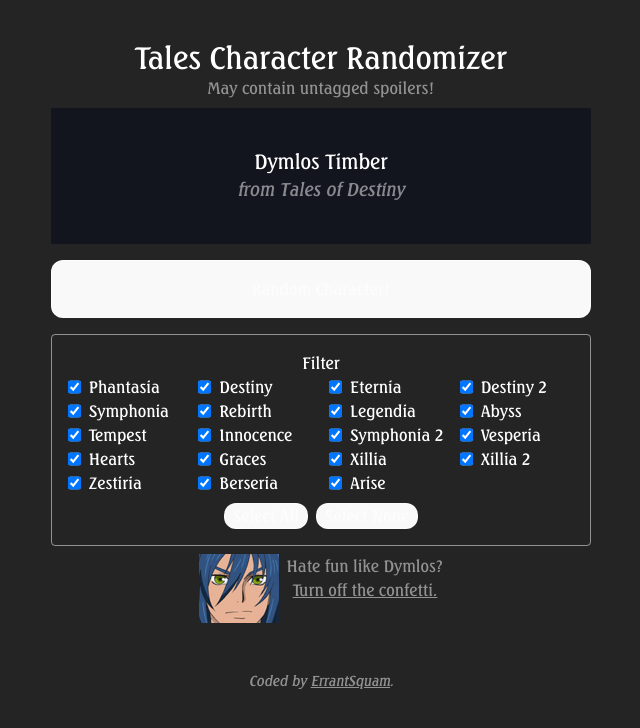
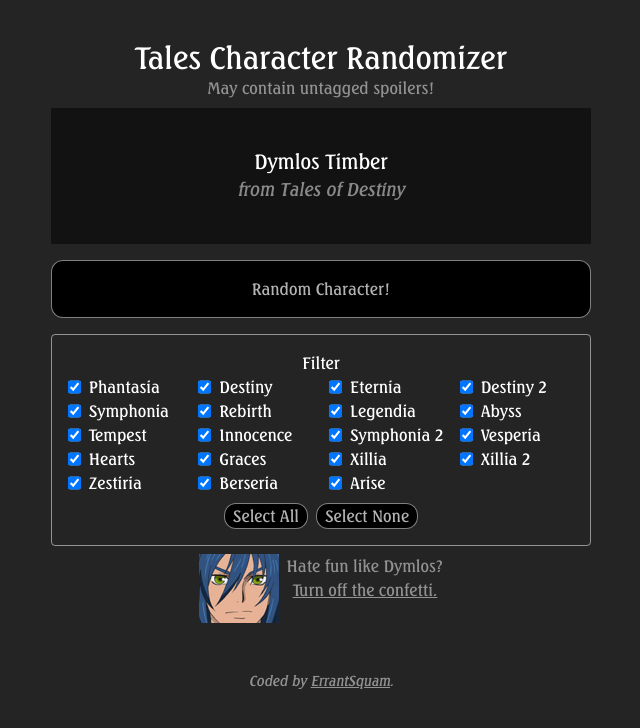
Before and after one commit to errantSquam/tales-randomizer, a React (Vite) app: page / in a window 1280 px wide. Shown: the top 728 px of the page, without its empty margins (319-959 px from the left). Built offline with nearby package versions, Linux system fonts and the light colour scheme.

Commit message:
lm fix buttons

```diff
--- a/src/App.tsx
+++ b/src/App.tsx
@@ -40,12 +40,12 @@
           <div className="text-white/50">May contain untagged spoilers!</div>
         </div>
         <div className="flex flex-col gap-y-4">
-          <p className="text-xl py-10 bg-slate-950/50">
+          <p className="text-xl py-10 bg-black/50">
             {character.character}
             <p className="text-lg italic text-white/50">from Tales of {toTitleCase(character.game).replace("The", "the")}</p>
           </p>
 
-          <button onClick={(e) => {
+          <div onClick={(e) => {
             setRandomCharacter(getRandomCharacter())
             if (confettiToggle && games.length !== 0) {
               confetti({ position: { x: e.clientX, y: e.clientY }, fade: true })
@@ -53,12 +53,12 @@
           }}
             className={
               games.length === 0 ? `bg-gray border-gray/50 border-1 rounded-xl p-4
-          text-white/70` : `bg-slate-950 border-white/50 border-1 rounded-xl p-4
+          text-white/70` : `bg-black border-white/50 border-1 rounded-xl p-4
           text-white/70 hover:text-white hover:bg-slate-800 hover:border-white
           transition cursor-pointer select-none`
             }>
             Random Character!
-          </button>
+          </div>
 
           <div className="flex flex-col p-4 border border-white/50 rounded">
             <span> Filter</span>
@@ -86,18 +86,18 @@
             </div>
 
             <div className="flex flex-row w-full justify-center space-x-2 mt-2">
-              <button onClick={() => setGames(gameList)}
-                className="bg-slate-950 border-white/50 border-1 rounded-xl px-2
+              <div onClick={() => setGames(gameList)}
+                className="bg-black border-white/50 border-1 rounded-xl px-2
           text-white/70 hover:text-white hover:bg-slate-800 hover:border-white
           transition cursor-pointer">
                 Select All
-              </button>
-              <button onClick={() => setGames([])}
-                className="bg-slate-950 border-white/50 border-1 rounded-xl px-2
+              </div>
+              <div onClick={() => setGames([])}
+                className="bg-black border-white/50 border-1 rounded-xl px-2
           text-white/70 hover:text-white hover:bg-slate-800 hover:border-white
           transition cursor-pointer">
                 Select None
-              </button>
+              </div>
             </div>
           </div>
         </div>
```
